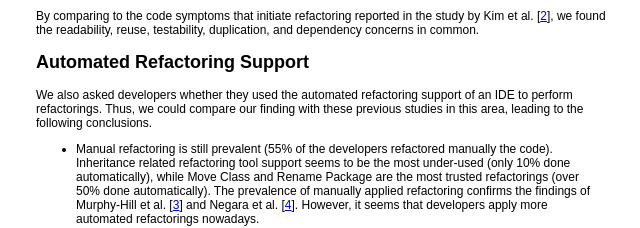
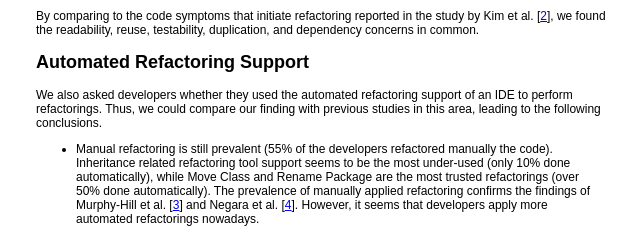
Before and after one commit to aserg-ufmg/why-we-refactor, a plain HTML site: page ieee-blog/index.html in a window 1280 px wide. Shown: the part 1845-2073 px from the top of the page, 319-959 px from the left. Drawn offline with Linux system fonts and the light colour scheme.

Commit message:
Removing a misplaced word

```diff
--- a/ieee-blog/index.html
+++ b/ieee-blog/index.html
@@ -123,7 +123,7 @@ By comparing to the code symptoms that initiate refactoring reported in the stud
 <h2>Automated Refactoring Support</h2>
 
 <p>
-We also asked developers whether they used the automated refactoring support of an IDE to perform refactorings. Thus, we could compare our finding with these previous studies in this area, leading to the following conclusions.
+We also asked developers whether they used the automated refactoring support of an IDE to perform refactorings. Thus, we could compare our finding with previous studies in this area, leading to the following conclusions.
 </p>
 
 
```
